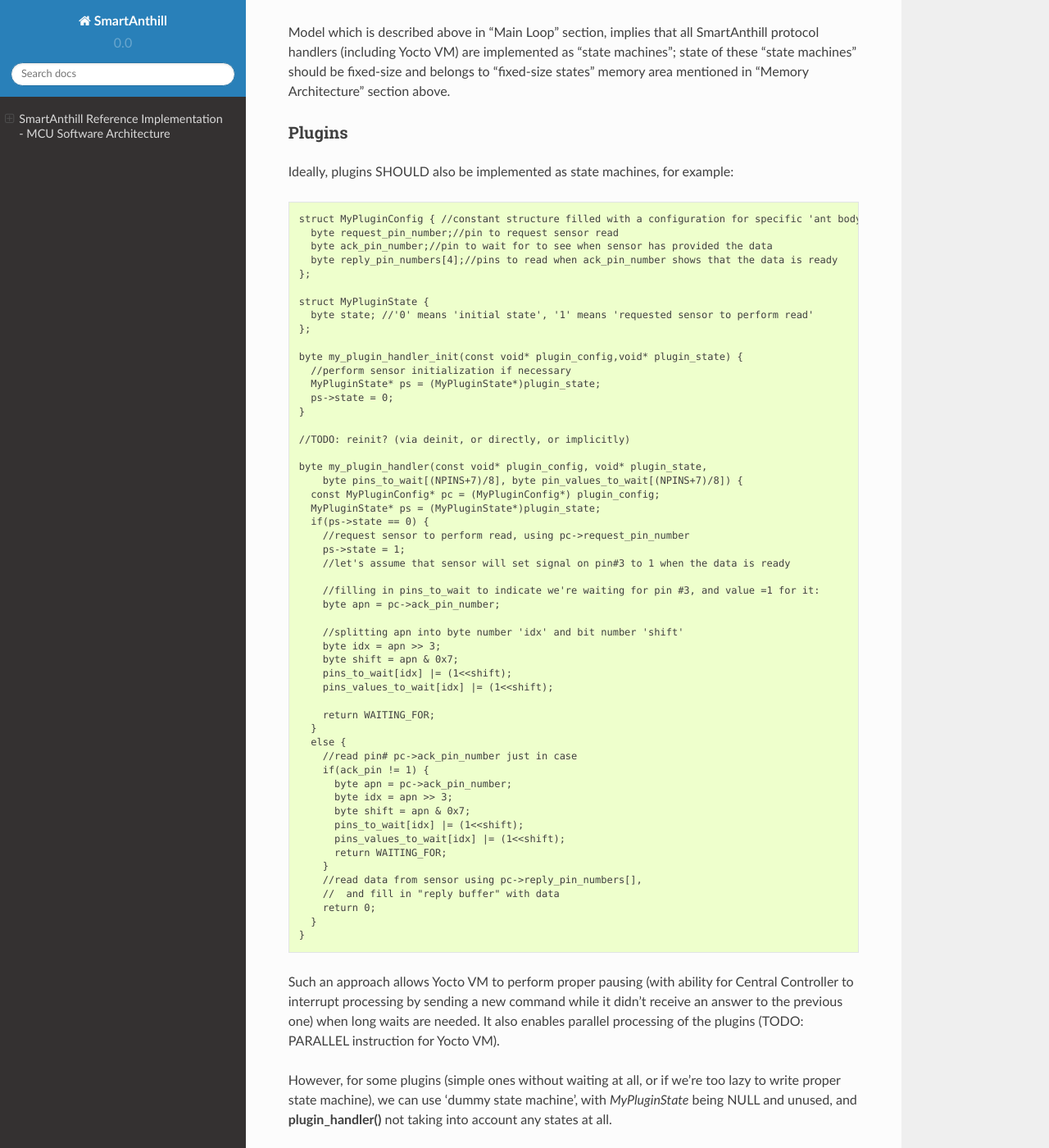
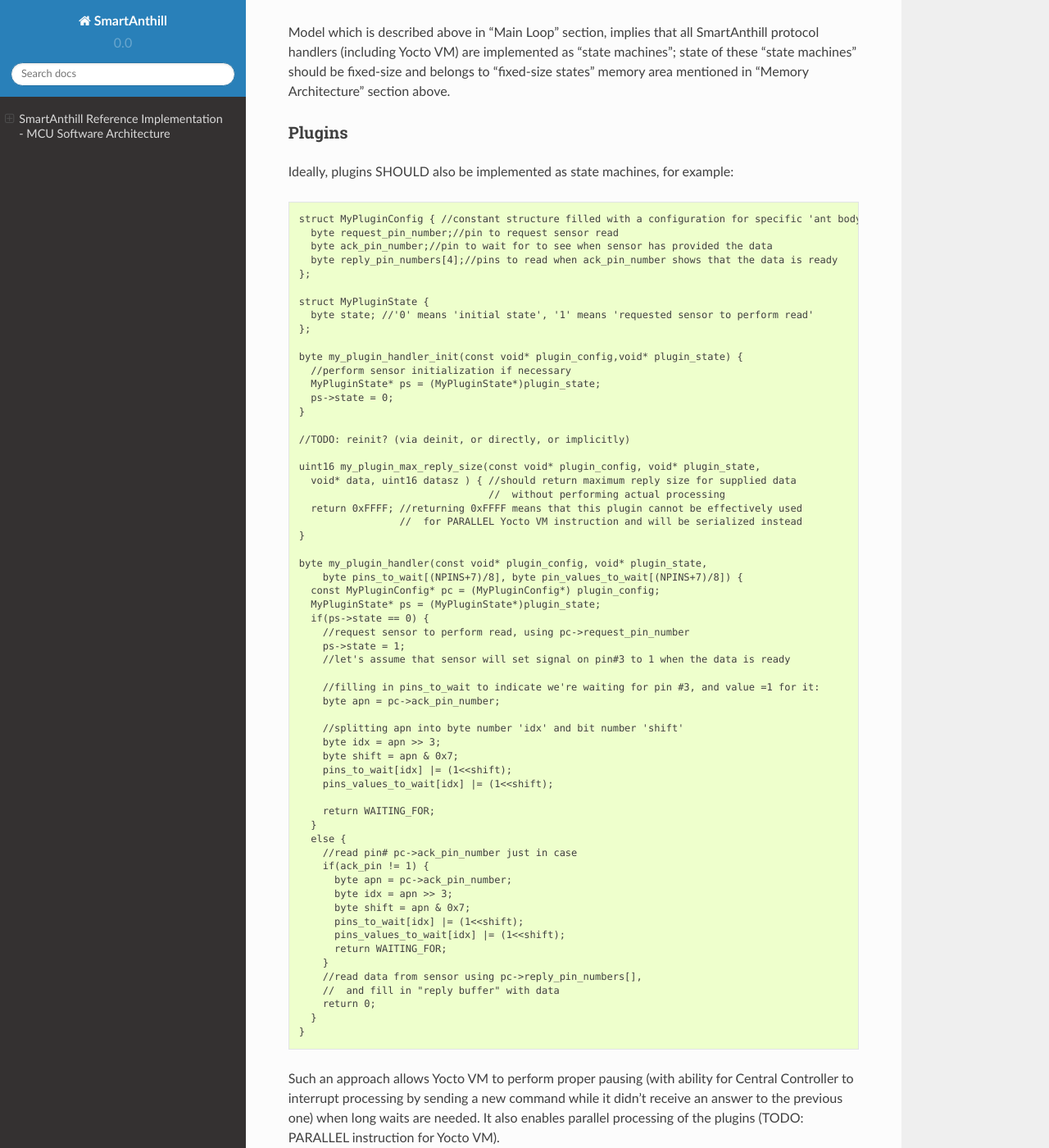
Before and after one commit to smartanthill/smartanthill2_0, a Sphinx documentation site: the page built from docs/design-documents/reference-implementation/mcu/smartanthill-reference-mcu-software-architecture.rst, in a window 1280 px wide and 1400 px high, scrolled down 4077 px. Shown: the whole window at 82% size. Built offline with Sphinx 7.4.7 and the Read the Docs theme 2.0.0, drawn with Linux system fonts in a browser that asks for light colours.

Commit message:
Reference MCU Software Architecture v0.2.2: added support for PARALLEL instruction for plugins

```diff
--- a/docs/design-documents/reference-implementation/mcu/smartanthill-reference-mcu-software-architecture.rst
+++ b/docs/design-documents/reference-implementation/mcu/smartanthill-reference-mcu-software-architecture.rst
@@ -116,6 +116,13 @@ Ideally, plugins SHOULD also be implemented as state machines, for example:
 
   //TODO: reinit? (via deinit, or directly, or implicitly)
 
+  uint16 my_plugin_max_reply_size(const void* plugin_config, void* plugin_state,
+    void* data, uint16 datasz ) { //should return maximum reply size for supplied data
+                                  //  without performing actual processing
+    return 0xFFFF; //returning 0xFFFF means that this plugin cannot be effectively used
+                   //  for PARALLEL Yocto VM instruction and will be serialized instead
+  }
+
   byte my_plugin_handler(const void* plugin_config, void* plugin_state,
       byte pins_to_wait[(NPINS+7)/8], byte pin_values_to_wait[(NPINS+7)/8]) {
     const MyPluginConfig* pc = (MyPluginConfig*) plugin_config;
```
Also changed, not shown: other parts of docs/design-documents/reference-implementation/mcu/smartanthill-reference-mcu-software-architecture.rst (+1 -1 lines).
